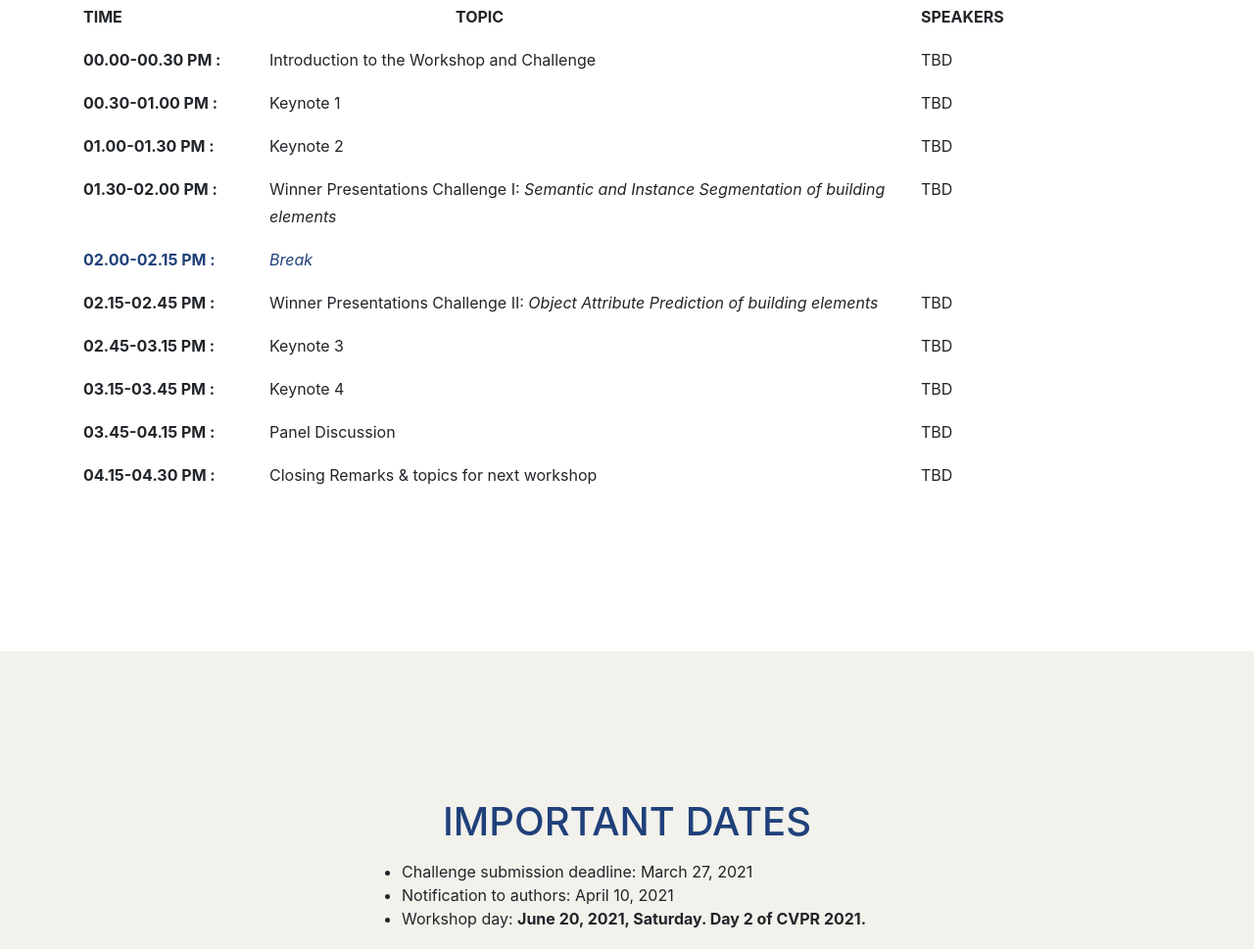
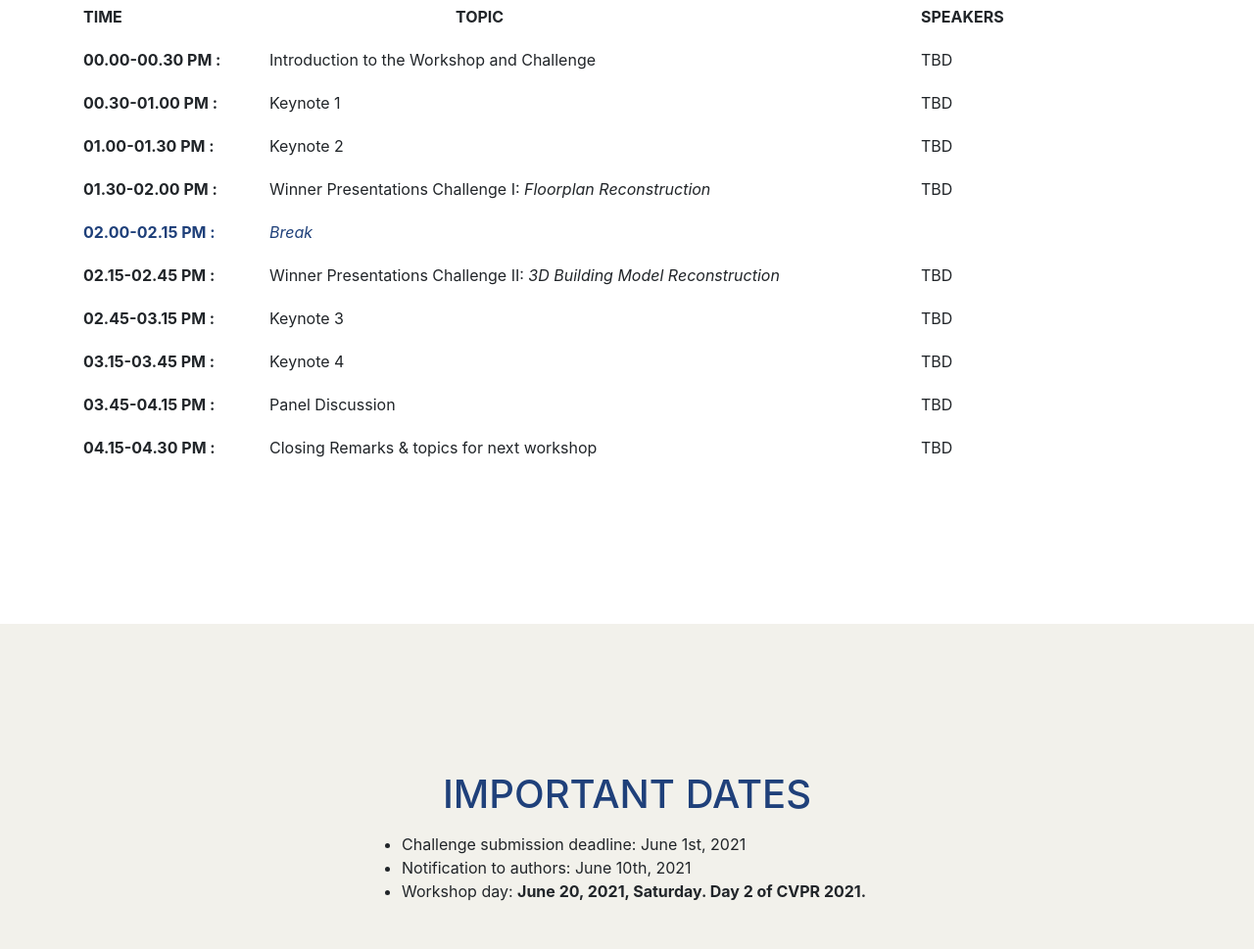
Before and after one commit to seravee08/cv4aec.github.io, a website with bundled scripts: page index.html in a window 1280 px wide. Shown: the part 2575-3544 px from the top of the page at 98% size. Built offline with nearby package versions, Linux system fonts and the light colour scheme; files whose address does not match are found by name; a web font is replaced by a local one.

Commit message:
Update index.html

```diff
--- a/index.html
+++ b/index.html
@@ -94,8 +94,8 @@
         <div class="row">
             <div class="col-lg-12 text-center">
 	          	<p>The workshop will host the 1st International Scan-to-BIM challenge. The challenge will include the following tasks:</p>
-				<p><b>I. Semantic and Instance Segmentation of building elements:</b> TBD<br>
-				<b>II. Object Attribute Prediction of building elements:</b> TBD</p>
+				<p><b>I. Floorplan Reconstruction</b> TBD<br>
+				<b>II. 3D Building Model Reconstruction</b> TBD</p>
 			</div>
 		</div>
         <div class="row" style="margin-top:40px">
@@ -170,7 +170,7 @@
 				<p><b>01.30-02.00 PM : &nbsp&nbsp</b></p>
 	  		</div>
          	<div class="col-sm-7 col-md-7 col-lg-7">
-				<p>Winner Presentations Challenge I: <i>Semantic and Instance Segmentation of building elements</i></p>
+				<p>Winner Presentations Challenge I: <i>Floorplan Reconstruction</i></p>
 			 </div>
           	<div class="col-sm-3 col-md-3 col-lg-3">
 				<p>TBD</p>
@@ -192,7 +192,7 @@
 				<p><b>02.15-02.45 PM : &nbsp&nbsp</b></p>
 	  		</div>
          	<div class="col-sm-7 col-md-7 col-lg-7">
-				<p>Winner Presentations Challenge II: <i>Object Attribute Prediction of building elements</i></p>
+				<p>Winner Presentations Challenge II: <i>3D Building Model Reconstruction</i></p>
 			 </div>
           	<div class="col-sm-3 col-md-3 col-lg-3">
 				<p>TBD</p>
@@ -258,8 +258,8 @@
           </div>
           <div class="col-sm-7 col-md-7 col-lg-7">
           	<ul>
-          		<li>Challenge submission deadline: March 27, 2021</li>
-          		<li>Notification to authors: April 10, 2021</li>
+          		<li>Challenge submission deadline: June 1st, 2021</li>
+          		<li>Notification to authors: June 10th, 2021</li>
           		<li>Workshop day: <b>June 20, 2021, Saturday. Day 2 of CVPR 2021.</b></li>
           	</ul>
           </div>
```
